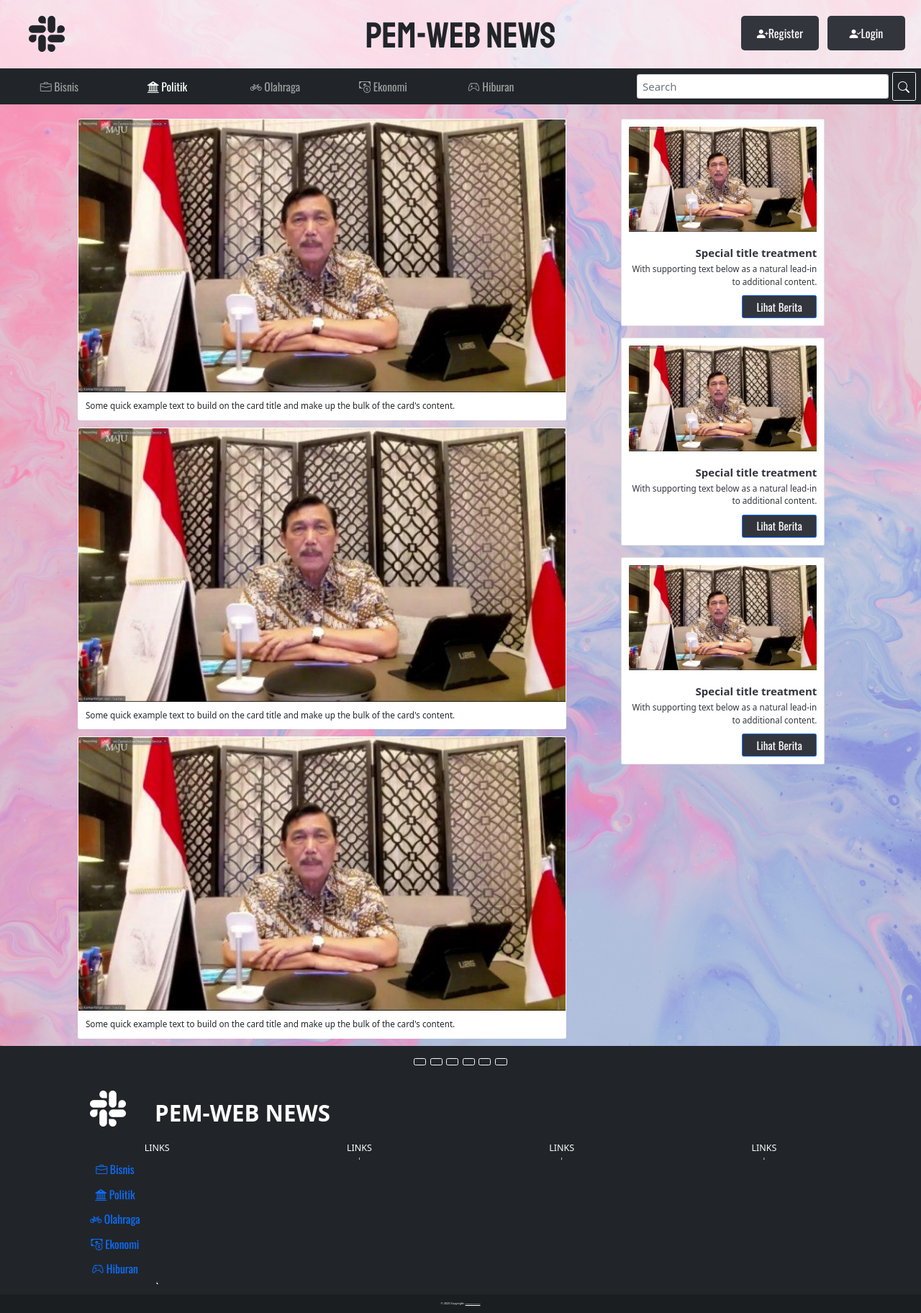
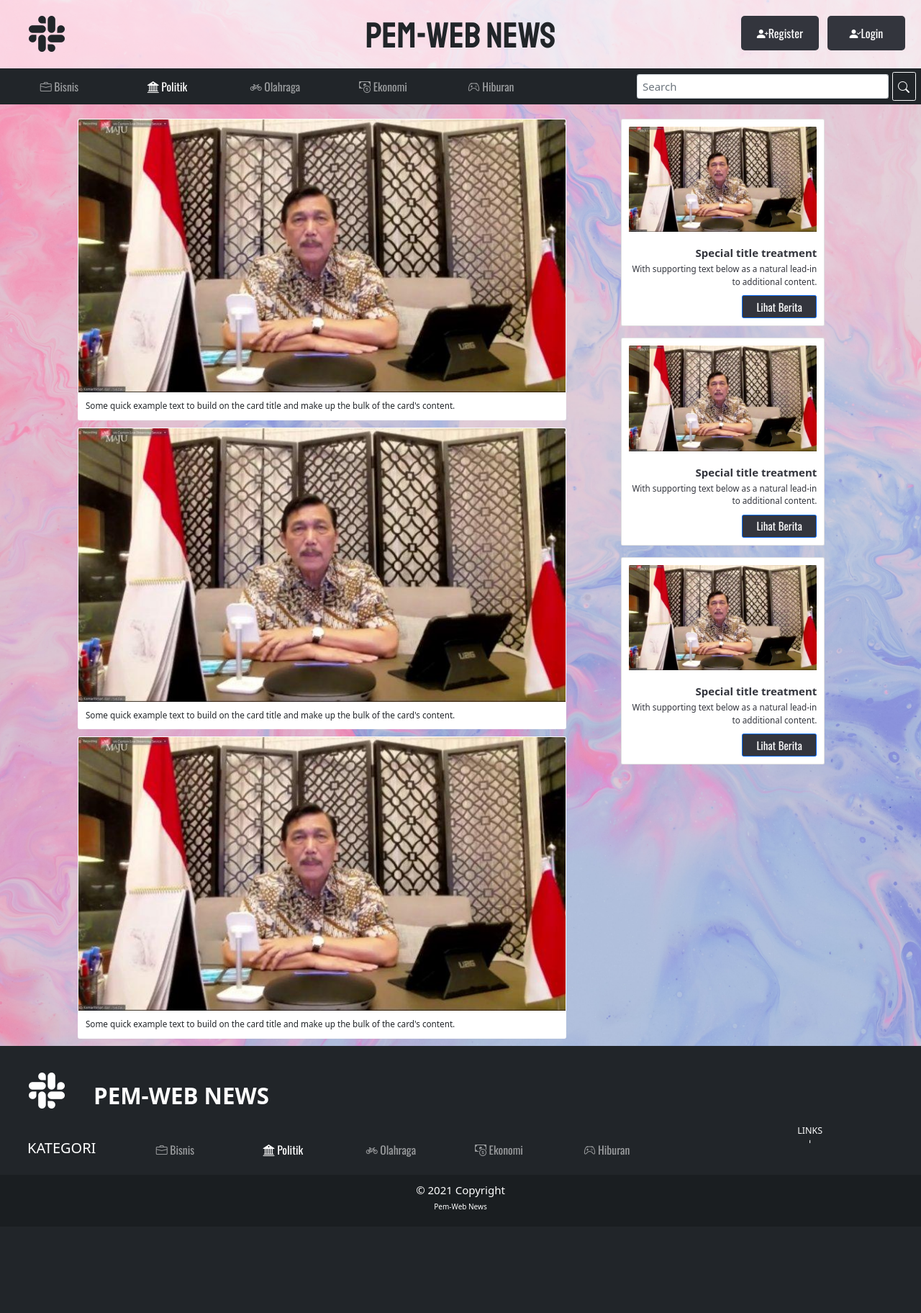
Before and after one commit to Teetinn/NewsProject, a PHP site: page / in a window 1280 px wide. Shown: the whole page at 72% size. After the commit the page ends 1680 px from the top, so only its background shows below. Run offline with PHP 8.4, Linux system fonts and the light colour scheme; data comes from the database, SQL or seed files in the repository.

Commit message:
footer fix

```diff
--- a/newsProject/assets/main.css
+++ b/newsProject/assets/main.css
@@ -134,21 +134,9 @@ body {
   width: 40%;
 }
 
-/* .container-footer {
-  background-color: rgb(51, 53, 61);
-  color: white;
+.footer-kategori {
+  font-size: 5rem;
 }
-.container-footer h2 {
-  font-size: 2.5rem;
-} */
-
-/* .footer-p {
-  font-size: 20rem;
-}
-
-.footer-link {
-  font-size: 20rem;
-} */
 
 @media only screen and (max-width: 1250px) {
   .container-btn {
--- a/newsProject/view/dashboard.php
+++ b/newsProject/view/dashboard.php
@@ -95,7 +95,7 @@
     <div class="col-1"></div>
     <div class="col-7">
       <div class="card col-lg-11 border-light">
-        <img src="../assets/bapak.jpg" class="card-img-top" alt="...">
+        <img src="assets/bapak.jpg" class="card-img-top" alt="...">
         <div class="card-body">
           <p class="card-text main-card">Some quick example text to build on the card title and make up the bulk of the
             card's content.</p>
@@ -103,7 +103,7 @@
       </div>
 
       <div class="card col-lg-11 border-light">
-        <img src="../assets/bapak.jpg" class="card-img-top" alt="...">
+        <img src="assets/bapak.jpg" class="card-img-top" alt="...">
         <div class="card-body">
           <p class="card-text main-card">Some quick example text to build on the card title and make up the bulk of the
             card's content.</p>
@@ -111,7 +111,7 @@
       </div>
 
       <div class="card col-lg-11 border-light">
-        <img src="../assets/bapak.jpg" class="card-img-top" alt="...">
+        <img src="assets/bapak.jpg" class="card-img-top" alt="...">
         <div class="card-body">
           <p class="card-text main-card">Some quick example text to build on the card title and make up the bulk of the
             card's content.</p>
@@ -121,7 +121,7 @@
     <div class="col-3 color-white">
       <div class="card text-end col-lg-11 side-card">
         <div class="card-body">
-          <img src="../assets/bapak.jpg" class="card-img-top" alt="...">
+          <img src="assets/bapak.jpg" class="card-img-top" alt="...">
           <h5 class="card-title">Special title treatment</h5>
           <p class="card-text">With supporting text below as a natural lead-in to additional content.</p>
           <a href="#" class="btn btn-primary view-news">Lihat Berita</a>
@@ -130,7 +130,7 @@
       <br>
       <div class="card text-end col-lg-11 side-card">
         <div class="card-body">
-          <img src="../assets/bapak.jpg" class="card-img-top" alt="...">
+          <img src="assets/bapak.jpg" class="card-img-top" alt="...">
           <h5 class="card-title">Special title treatment</h5>
           <p class="card-text">With supporting text below as a natural lead-in to additional content.</p>
           <a href="#" class="btn btn-primary view-news">Lihat Berita</a>
@@ -139,7 +139,7 @@
       <br>
       <div class="card text-end col-lg-11 side-card">
         <div class="card-body">
-          <img src="../assets/bapak.jpg" class="card-img-top" alt="...">
+          <img src="assets/bapak.jpg" class="card-img-top" alt="...">
           <h5 class="card-title">Special title treatment</h5>
           <p class="card-text">With supporting text below as a natural lead-in to additional content.</p>
           <a href="#" class="btn btn-primary view-news">Lihat Berita</a>
@@ -150,70 +150,10 @@
   </div>
   </div>
 </body>
-<!-- <Footer>
-
-  <div class="row container-footer">
-    <h2>TELUSURI:</h2>
-    <ul class="navbar-nav me-auto mb-2 mb-lg-0 nav-fill nav-justified">
-      <li class="nav-item">
-        <a class="nav-link" aria-current="page" href="#"><i class="bi bi-briefcase"></i> Bisnis</a>
-      </li>
-      <li class="nav-item">
-        <a class="nav-link active" aria-current="page" href="#"><i class="bi bi-bank2"></i> Politik</a>
-      </li>
-      <li class="nav-item">
-        <a class="nav-link" aria-current="page" href="#"><i class="bi bi-bicycle"></i> Olahraga</a>
-      </li>
-      <li class="nav-item">
-        <a class="nav-link" aria-current="page" href="#"><i class="bi bi-cash-coin"></i> Ekonomi</a>
-      </li>
-      <li class="nav-item">
-        <a class="nav-link" aria-current="page" href="#"><i class="bi bi-controller"></i> Hiburan</a>
-      </li>
-    </ul>
-  </div>
-  </div>
-</Footer> -->
-
-  <!-- FOOTER -->
 
   <!-- Footer -->
 <footer class="bg-dark text-center text-white">
-  <!-- Grid container -->
-  <div class="container p-4">
-    <!-- Section: Social media -->
-    <section class="mb-4">
-      <!-- Facebook -->
-      <a class="btn btn-outline-light btn-floating m-1" href="#!" role="button"
-        ><i class="fab fa-facebook-f"></i
-      ></a>
 
-      <!-- Twitter -->
-      <a class="btn btn-outline-light btn-floating m-1" href="#!" role="button"
-        ><i class="fab fa-twitter"></i
-      ></a>
-
-      <!-- Google -->
-      <a class="btn btn-outline-light btn-floating m-1" href="#!" role="button"
-        ><i class="fab fa-google"></i
-      ></a>
-
-      <!-- Instagram -->
-      <a class="btn btn-outline-light btn-floating m-1" href="#!" role="button"
-        ><i class="fab fa-instagram"></i
-      ></a>
-
-      <!-- Linkedin -->
-      <a class="btn btn-outline-light btn-floating m-1" href="#!" role="button"
-        ><i class="fab fa-linkedin-in"></i
-      ></a>
-
-      <!-- Github -->
-      <a class="btn btn-outline-light btn-floating m-1" href="#!" role="button"
-        ><i class="fab fa-github"></i
-      ></a>
-    </section>
-    <!-- Section: Social media -->
 
     <!-- Section: Form -->
     <section class="">
@@ -222,7 +162,7 @@
         <div class="row d-flex justify-content-left">
           <!--Grid column-->
           <div class="col-auto">
-            <p class="pt-2" style="font-size:5rem;">
+            <p class="pt-2" style="font-size:5rem; margin-top:2rem;">
                 <i class="bi bi-slack"></i><strong>PEM-WEB NEWS</strong>
             </p>
           </div>
@@ -247,9 +187,11 @@
       <!--Grid row-->
       <div class="row">
         <!--Grid column-->
-        <div class="col-lg-3 col-md-6 mb-4 mb-md-0">
-          <h5 class="text-uppercase">Links</h5>
+        <div class="col-lg-9 d-flex justify-content-left footer-kategori">
+          <h5 class="text-uppercase" style="font-size:2rem; padding:2rem; margin-left:1.8rem;">Kategori</h5>
 
+           <nav class="navbar navbar-expand-lg navbar-dark bg-dark nav-justified">
+            <div class="container-fluid">
             <ul class="navbar-nav me-auto mb-2 mb-lg-0 nav-fill nav-justified">
                 <li class="nav-item">
                 <a class="nav-link" aria-current="page" href="#"><i class="bi bi-briefcase"></i> Bisnis</a>
@@ -267,61 +209,10 @@
                 <a class="nav-link" aria-current="page" href="#"><i class="bi bi-controller"></i> Hiburan</a>
                 </li>
             </ul>
+        </nav>
 
+        </div>
 
-              <a href="#!" class="text-white">Link 2</a>
-            </li>
-            <li>
-              <a href="#!" class="text-white">Link 3</a>
-            </li>
-            <li>
-              <a href="#!" class="text-white">Link 4</a>
-            </li>
-          </ul>
-        </div>
-        <!--Grid column-->
-
-        <!--Grid column-->
-        <div class="col-lg-3 col-md-6 mb-4 mb-md-0">
-          <h5 class="text-uppercase">Links</h5>
-
-          <ul class="list-unstyled mb-0">
-            <li>
-              <a href="#!" class="text-white">Link 1</a>
-            </li>
-            <li>
-              <a href="#!" class="text-white">Link 2</a>
-            </li>
-            <li>
-              <a href="#!" class="text-white">Link 3</a>
-            </li>
-            <li>
-              <a href="#!" class="text-white">Link 4</a>
-            </li>
-          </ul>
-        </div>
-        <!--Grid column-->
-
-        <!--Grid column-->
-        <div class="col-lg-3 col-md-6 mb-4 mb-md-0">
-          <h5 class="text-uppercase">Links</h5>
-
-          <ul class="list-unstyled mb-0">
-            <li>
-              <a href="#!" class="text-white">Link 1</a>
-            </li>
-            <li>
-              <a href="#!" class="text-white">Link 2</a>
-            </li>
-            <li>
-              <a href="#!" class="text-white">Link 3</a>
-            </li>
-            <li>
-              <a href="#!" class="text-white">Link 4</a>
-            </li>
-          </ul>
-        </div>
-        <!--Grid column-->
 
         <!--Grid column-->
         <div class="col-lg-3 col-md-6 mb-4 mb-md-0">
@@ -351,9 +242,9 @@
   <!-- Grid container -->
 
   <!-- Copyright -->
-  <div class="text-center p-3" style="background-color: rgba(0, 0, 0, 0.2);">
-    © 2020 Copyright:
-    <a class="text-white" href="https://mdbootstrap.com/">MDBootstrap.com</a>
+  <div class="text-center p-3" style="background-color: rgba(0, 0, 0, 0.2); font-size:1.5rem;">
+    © 2021 Copyright
+    <p style="font-size:1rem; padding-top:0.5rem;">Pem-Web News</p>
   </div>
   <!-- Copyright -->
 </footer>
--- a/newsProject/view/login.php
+++ b/newsProject/view/login.php
@@ -21,7 +21,7 @@
 </head>
 <body>
 
-<section class="vh-100" style="background-color: #9A616D;">
+<section class="vh-100 bg-image" style="background-image: url('assets/wallpaper.jpg');">
   <div class="container py-5 h-100">
     <div class="row d-flex justify-content-center align-items-center h-100">
       <div class="col col-xl-10">
```
Lines whose indentation alone changed are shown as unchanged.
